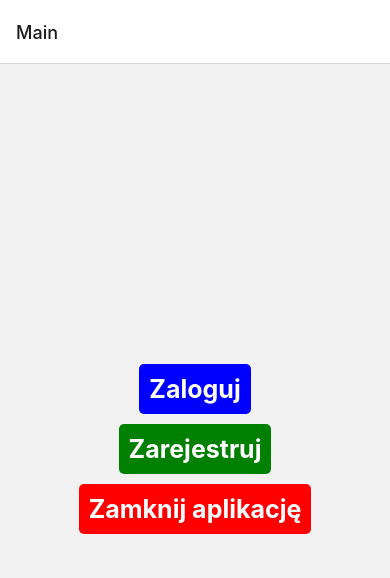
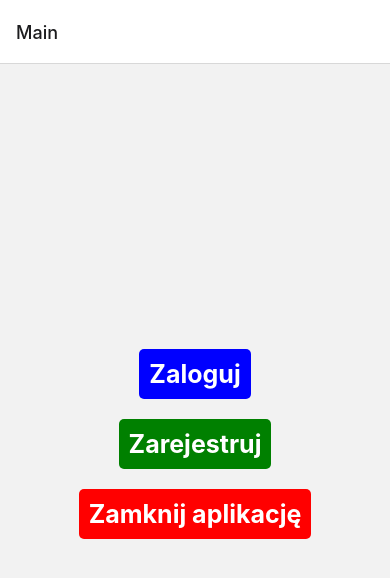
Before and after one commit to ProgrammerCoder123/aplikacjamobilna, a React Native app in the folder AplikacjaMobilna/: screen / in a window 390 px wide. Shown: the top 578 px of the page. Built offline with nearby package versions, Linux system fonts and the light colour scheme.

Commit message:
Update App.tsx

```diff
--- a/AplikacjaMobilna/App.tsx
+++ b/AplikacjaMobilna/App.tsx
@@ -85,7 +85,7 @@ const styles = StyleSheet.create({
   button: {
     padding: 10,
     borderRadius: 5,
-    marginBottom: 10,
+    marginBottom: 20,
 
   },
   buttonText: {
```
